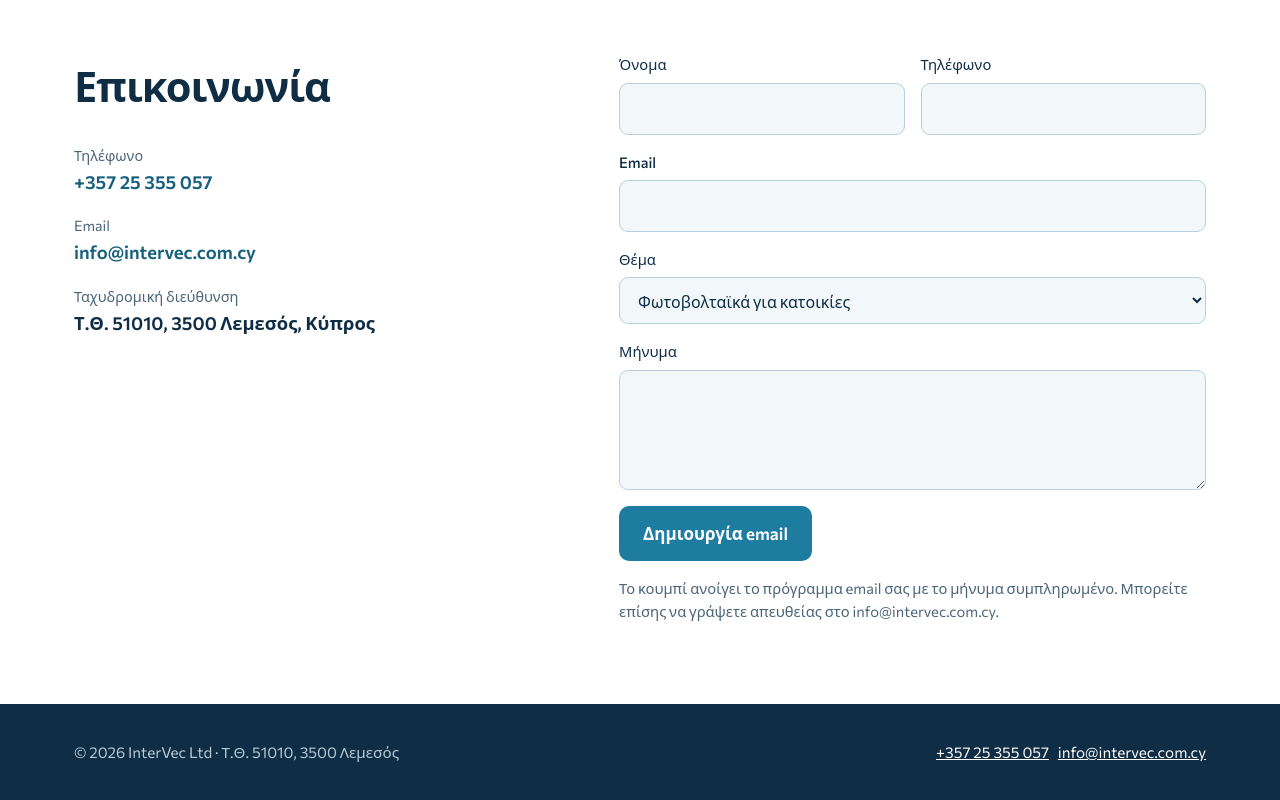
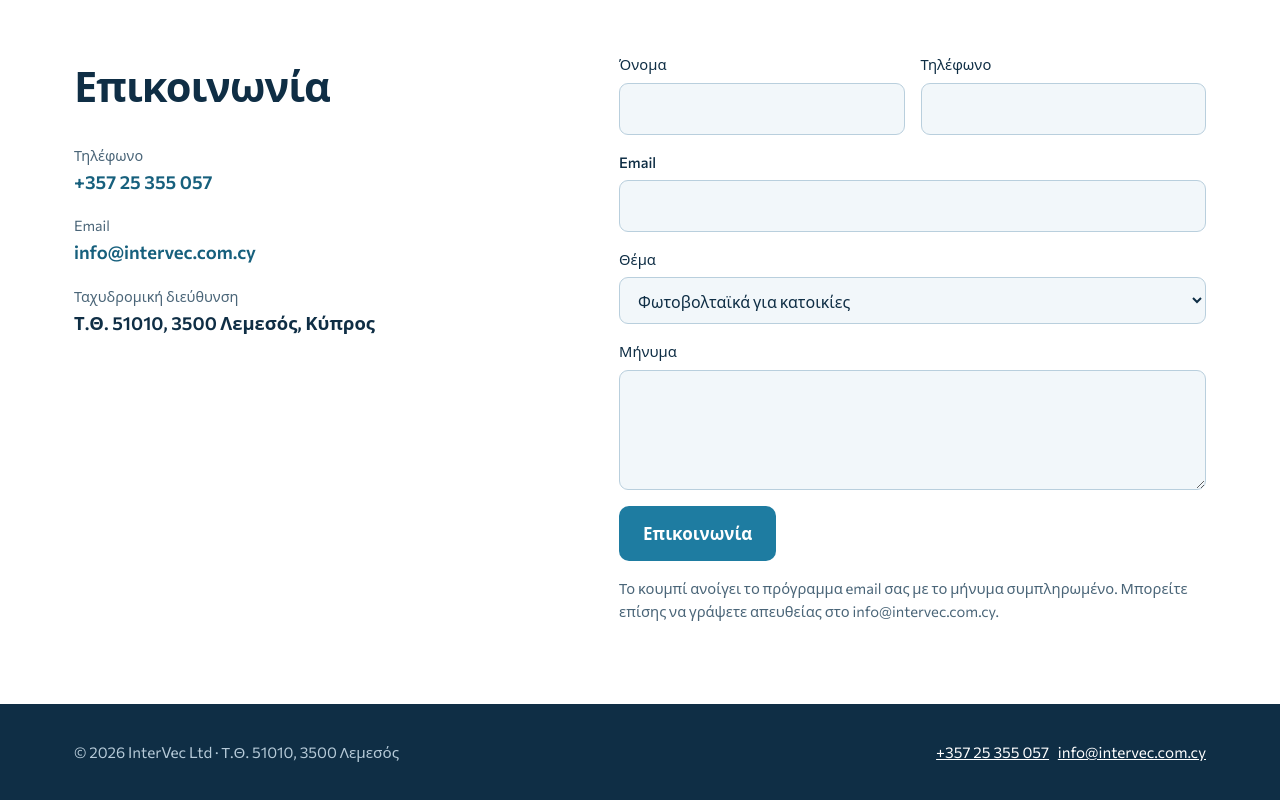
Before and after one commit to InterVecLtd/intervec-website, a plain HTML site: page index.html in a window 1280 px wide. Shown: the part 1428-2228 px from the top of the page. Drawn offline with Linux system fonts and the light colour scheme.

Commit message:
Contact button: Επικοινωνία / Get in touch
Co-Authored-By: Claude Opus 5.5 <noreply@anthropic.com>
Claude-Session: https://claude.ai/code/session_01S1dv5JubnzKscC6aVyZgbF

```diff
--- a/index.html
+++ b/index.html
@@ -471,7 +471,7 @@ const T = {
  fAdr:{el:"Τ.Θ. 51010, 3500 Λεμεσός", en:"P.O. Box 51010, 3500 Limassol"},
  fName:{el:"Όνομα", en:"Name"}, fPhone:{el:"Τηλέφωνο", en:"Phone"}, fTopic:{el:"Θέμα", en:"Topic"}, fMsg:{el:"Μήνυμα", en:"Message"},
  other:{el:"Άλλο", en:"Other"},
- fBtn:{el:"Δημιουργία email", en:"Create email"},
+ fBtn:{el:"Επικοινωνία", en:"Get in touch"},
  fNote:{el:"Το κουμπί ανοίγει το πρόγραμμα email σας με το μήνυμα συμπληρωμένο. Μπορείτε επίσης να γράψετε απευθείας στο info@intervec.com.cy.",
         en:"The button opens your email program with the message filled in. You can also write directly to info@intervec.com.cy."},
  fDone:{el:"Το μήνυμα άνοιξε στο πρόγραμμα email σας. Πατήστε «Αποστολή» εκεί.", en:"The message is open in your email program. Press Send there."}
```
Also changed, not shown: epixeiriseis.html (+1 -1 lines), oikiako.html (+1 -1 lines).
